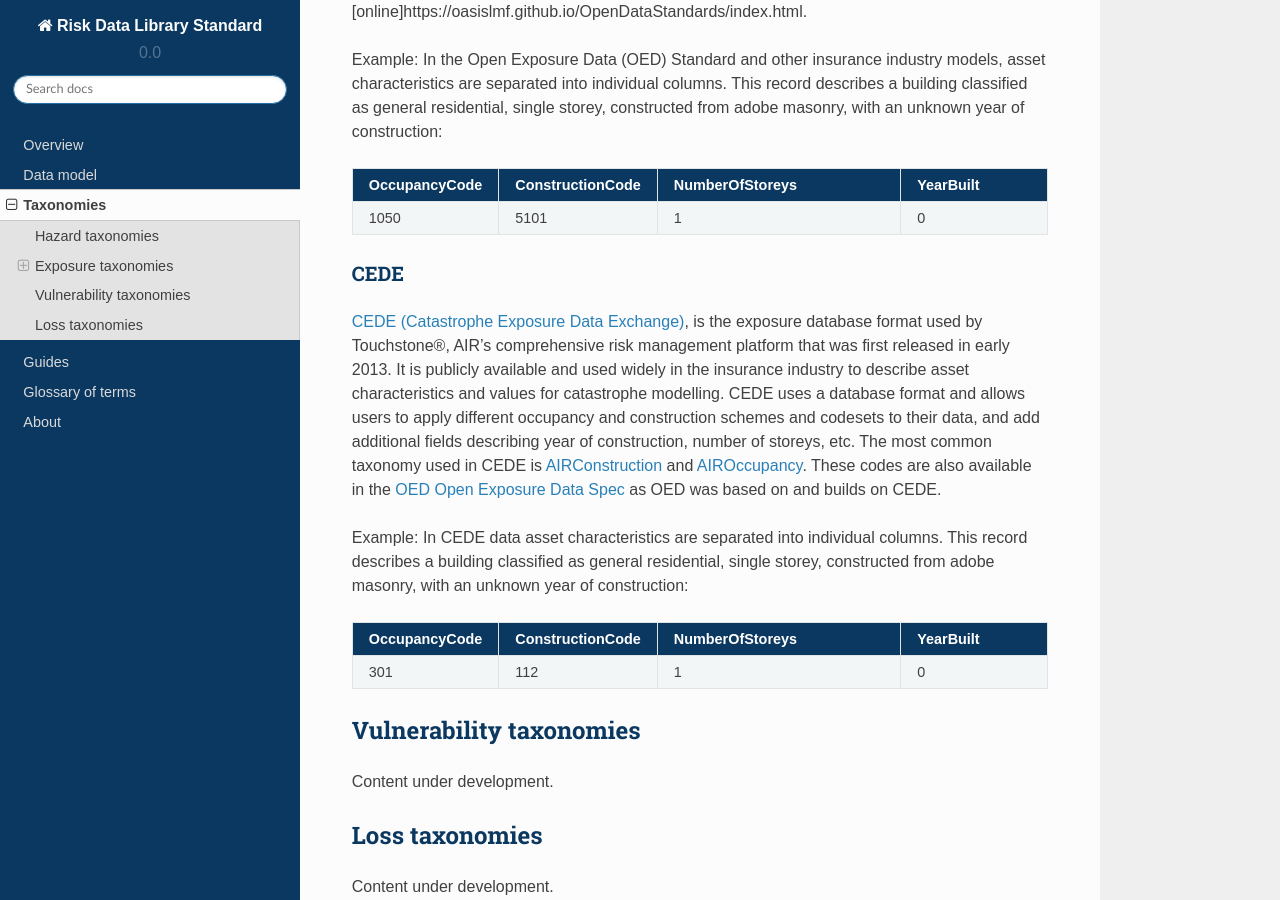
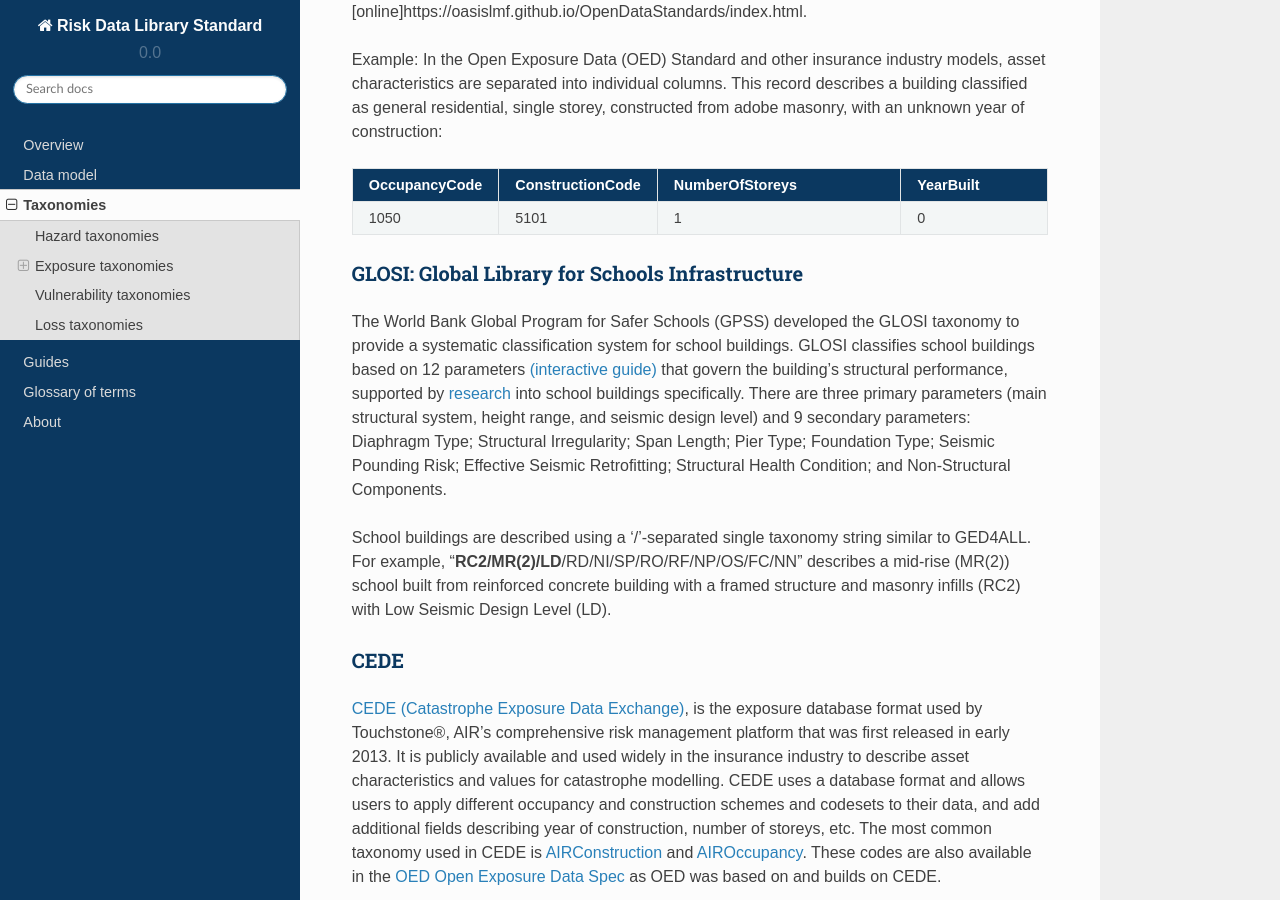
Before and after one commit to GFDRR/rdl-standard, a Sphinx documentation site: the page built from docs/taxonomies/index.md, in a window 1280 px wide and 900 px high, scrolled down 1623 px. Built offline with Sphinx 7.4.7 and the Read the Docs theme 2.0.0, drawn with Linux system fonts in a browser that asks for light colours.

Commit message:
Update index.md
Add GLOSI to Exposure taxonomy list per https://github.com/GFDRR/rdl-standard/issues/43

```diff
--- a/docs/taxonomies/index.md
+++ b/docs/taxonomies/index.md
@@ -51,6 +51,16 @@ Example: In the Open Exposure Data (OED) Standard and other insurance industry m
 | ------------- | ---------------- | --------------- | --------- |
 | 1050          | 5101             | 1               | 0         |
 
+
+
+### GLOSI: Global Library for Schools Infrastructure
+
+The World Bank Global Program for Safer Schools (GPSS) developed the GLOSI taxonomy to provide a systematic classification system for school buildings. GLOSI classifies school buildings based on 12 parameters [(interactive guide)](https://gpss.worldbank.org/index.php/en/node/571) that govern the building’s structural performance, supported by [research](https://www.sciencedirect.com/science/article/pii/S2212420923000742) into school buildings specifically. There are three primary parameters (main structural system, height range, and seismic design level) and 9 secondary parameters: Diaphragm Type; Structural Irregularity; Span Length; Pier Type; Foundation Type; Seismic Pounding Risk; Effective Seismic Retrofitting; Structural Health Condition; and Non-Structural Components.
+
+School buildings are described using a '/'-separated single taxonomy string similar to GED4ALL. For example, "**RC2/MR(2)/LD**/RD/NI/SP/RO/RF/NP/OS/FC/NN" describes a mid-rise (MR(2)) school built from reinforced concrete building with a framed structure and masonry infills (RC2)   with Low Seismic Design Level (LD).
+
+
+
 ### CEDE
 
 [CEDE (Catastrophe Exposure Data Exchange)](https://docs.air-worldwide.com/Database/CEDE/10.0/webframe.html#topic1.html), is the exposure database format used by Touchstone®, AIR's comprehensive risk management platform that was first released in early 2013. It is publicly available and used widely in the insurance industry to describe asset characteristics and values for catastrophe modelling. CEDE uses a database format and allows users to apply different occupancy and construction schemes and codesets to their data, and add additional fields describing year of construction, number of storeys, etc. The most common taxonomy used in CEDE is [AIRConstruction](https://docs.air-worldwide.com/Database/CEDE/10.0/webframe.html#topic32.html) and [AIROccupancy](https://docs.air-worldwide.com/Database/CEDE/10.0/webframe.html#topic33.html). These codes are also available in the [OED Open Exposure Data Spec](https://github.com/OasisLMF/ODS_OpenExposureData/tree/develop/OpenExposureData/Docs) as OED was based on and builds on CEDE.
```
